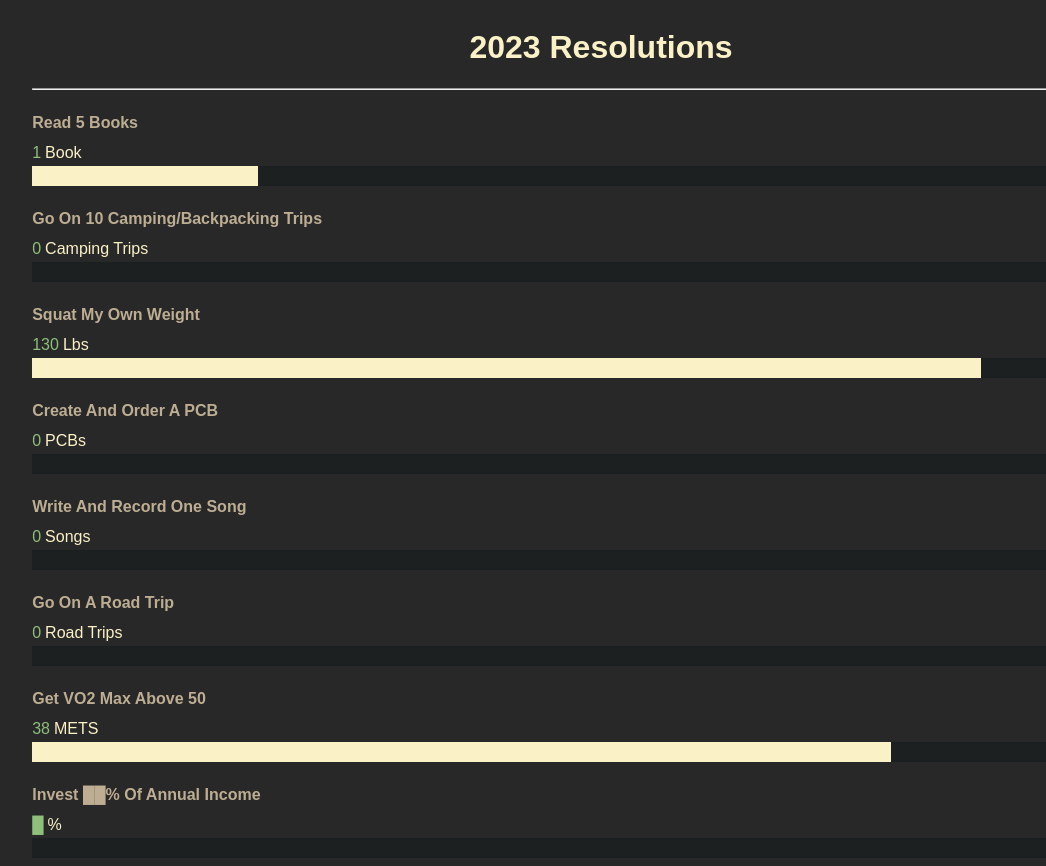
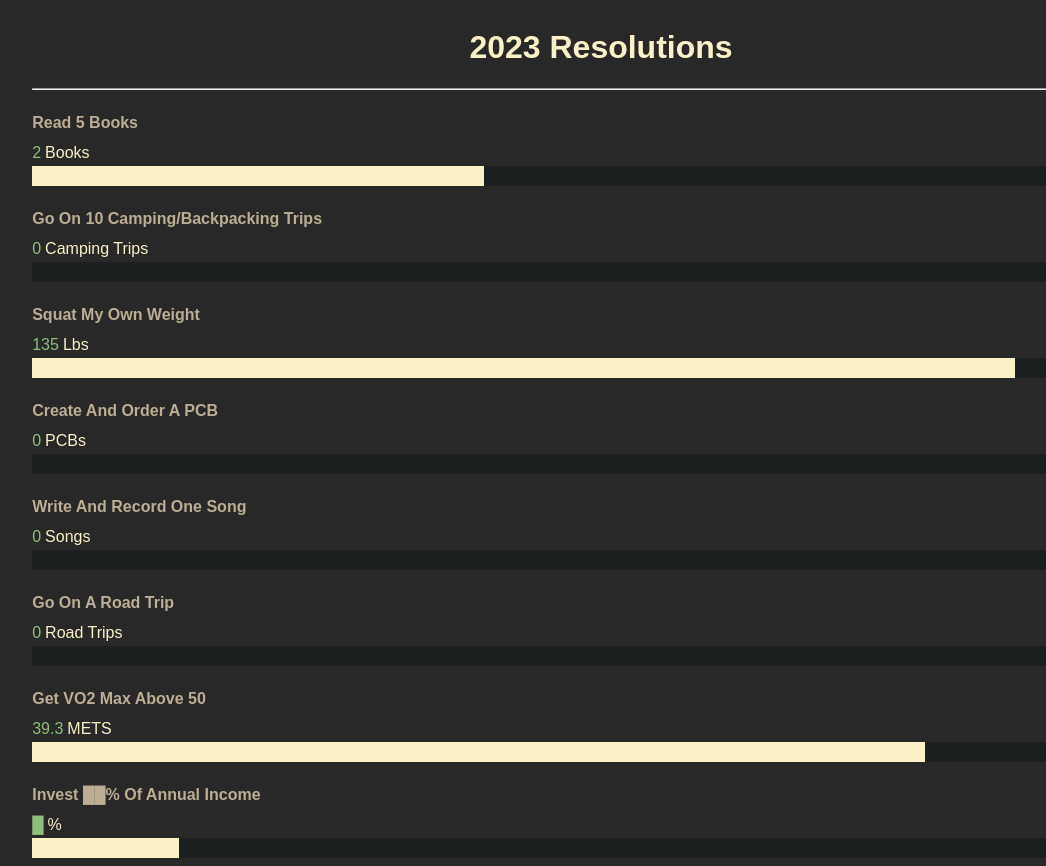
Before and after one commit to kylehovey/next-resolutions, a Next.js app: page / in a window 1280 px wide. Shown: the whole page, without its empty margins (39-1085 px from the left). Built offline with nearby package versions, Linux system fonts and the light colour scheme.

Commit message:
Updated resolutions for January

```diff
--- a/pages/index.tsx
+++ b/pages/index.tsx
@@ -14,7 +14,7 @@ const resolutions: Resolution[] = [
   {
     name: "Read 5 books",
     goal: 5,
-    progress: 1,
+    progress: 2,
     unit: "book",
     plural: "books",
   },
@@ -28,7 +28,7 @@ const resolutions: Resolution[] = [
   {
     name: "Squat my own weight",
     goal: 155,
-    progress: 130,
+    progress: 135,
     unit: "lb",
     plural: "lbs",
   },
@@ -56,14 +56,14 @@ const resolutions: Resolution[] = [
   {
     name: "Get VO2 max above 50",
     goal: 50,
-    progress: 38,
+    progress: 39.3,
     unit: "METS",
     plural: "METS",
   },
   {
     name: "Invest ██% of annual income",
     goal: 60,
-    progress: 0,
+    progress: Math.round((0.6059 / 0.6) * (1 / 12) * 100),
     unit: "%",
     plural: "%",
     redacted: true,
```
